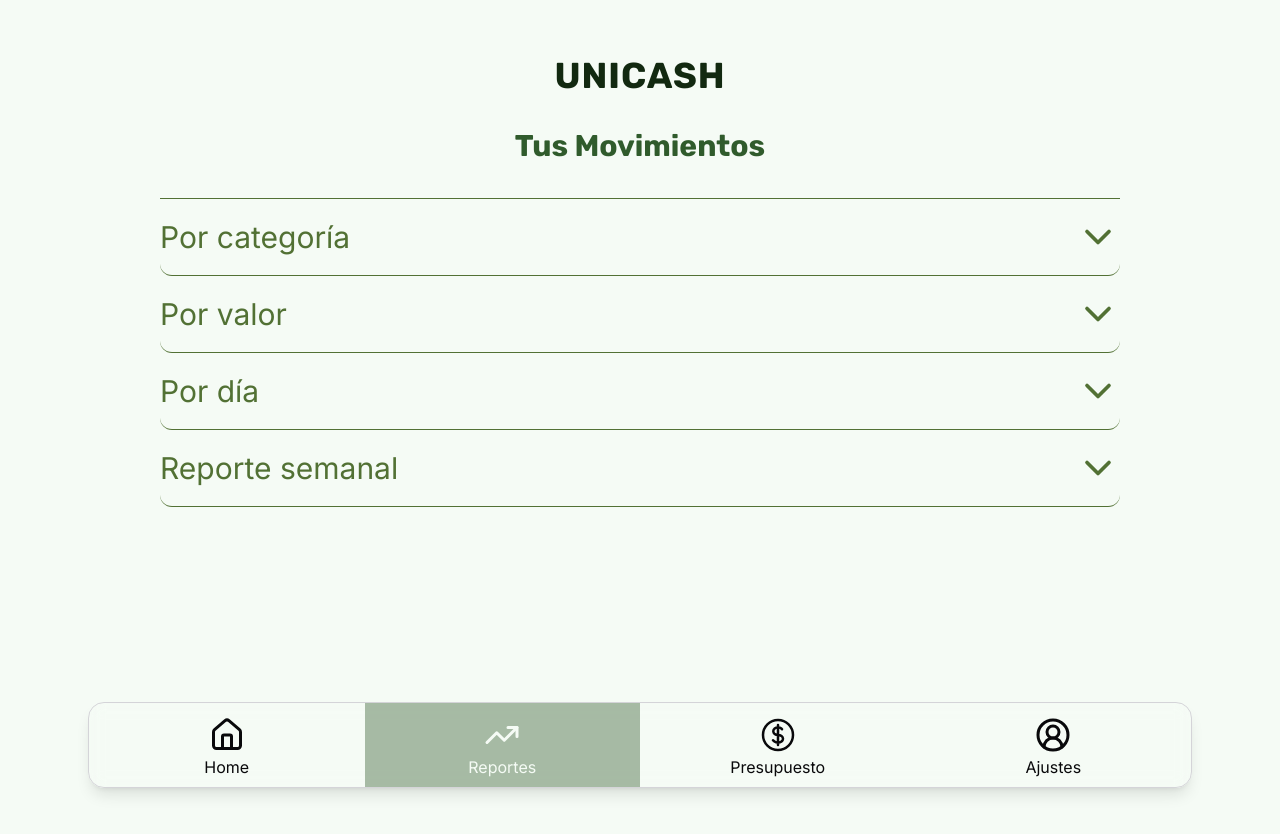
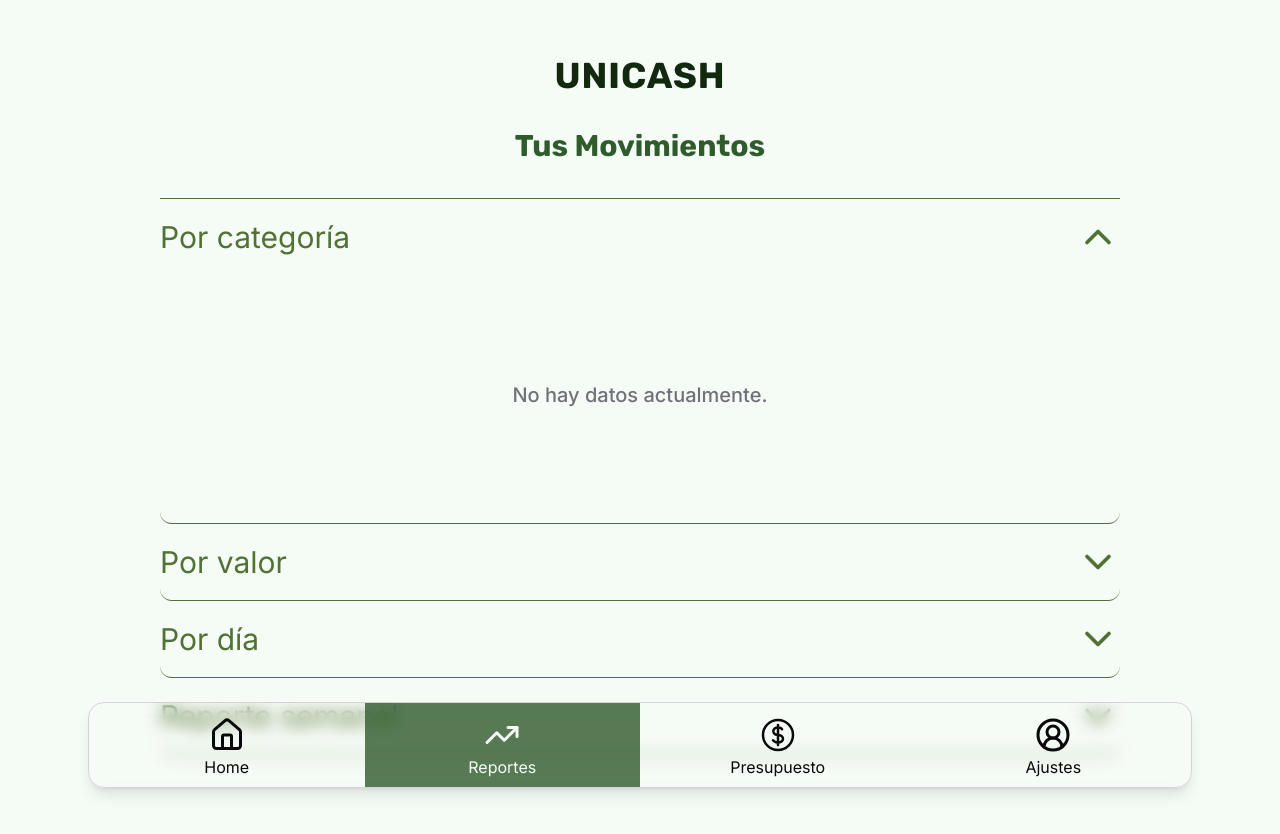
Before and after one commit to FelipeTM25/Unicash, a React (Vite) app: page /reportes in a window 1280 px wide. Both pictures are taken after a click on the button "Por categoría". Shown: the top 834 px of the page. Before the commit the page ends 800 px from the top, so only its background shows below. Built offline with nearby package versions, Linux system fonts and the light colour scheme.

Commit message:
Cambios Animaciones

```diff
--- a/src/components/Menus/BottomNavBar.tsx
+++ b/src/components/Menus/BottomNavBar.tsx
@@ -44,7 +44,7 @@ export function BottomNavBar() {
                                     type="button"
                                     aria-current={isActive ? 'page' : undefined}
                                     onClick={() => navigate(pathByTab[tab.id])}
-                                    className={`flex w-full flex-col items-center justify-center gap-1 py-2 text-xs transition-colors duration-200 sm:py-2.5 sm:text-sm md:py-3 md:text-base ${isActive ? 'bg-title/40 text-root-bg' : 'bg-transparent text-zinc-950'
+                                    className={`flex w-full flex-col items-center justify-center gap-1 py-2 text-xs transition-colors duration-200 sm:py-2.5 sm:text-sm md:py-3 md:text-base ${isActive ? 'bg-title/80 text-root-bg' : 'bg-transparent text-zinc-950'
                                         }`}
                                 >
                                     <span className="flex h-8 items-center justify-center sm:h-9 md:h-10">
--- a/src/components/Menus/ReporteAccordionItem.tsx
+++ b/src/components/Menus/ReporteAccordionItem.tsx
@@ -23,7 +23,13 @@ export function ReporteAccordionItem({ title, isOpen, onToggle, children }: Repo
                 />
             </button>
 
-            {isOpen && <div className="pb-4 ">{children}</div>}
+            <div
+                className={`grid transition-[grid-template-rows,opacity,padding] duration-550 ease-in-out ${
+                    isOpen ? 'grid-rows-[1fr] opacity-100 pb-4' : 'grid-rows-[0fr] opacity-0 pb-0'
+                }`}
+            >
+                <div className="overflow-hidden">{children}</div>
+            </div>
         </section>
     )
 }
--- a/src/pages/ReportesPage.tsx
+++ b/src/pages/ReportesPage.tsx
@@ -60,7 +60,7 @@ function PlaceholderReporte() {
 }
 
 export function ReportesPage() {
-    const [openSection, setOpenSection] = useState<SectionId | null>('categoria')
+    const [openSection, setOpenSection] = useState<SectionId | null>(null)
     const movimientos = useMemo(() => getMovimientos(), [])
 
     const porCategoria = useMemo(() => {
```
